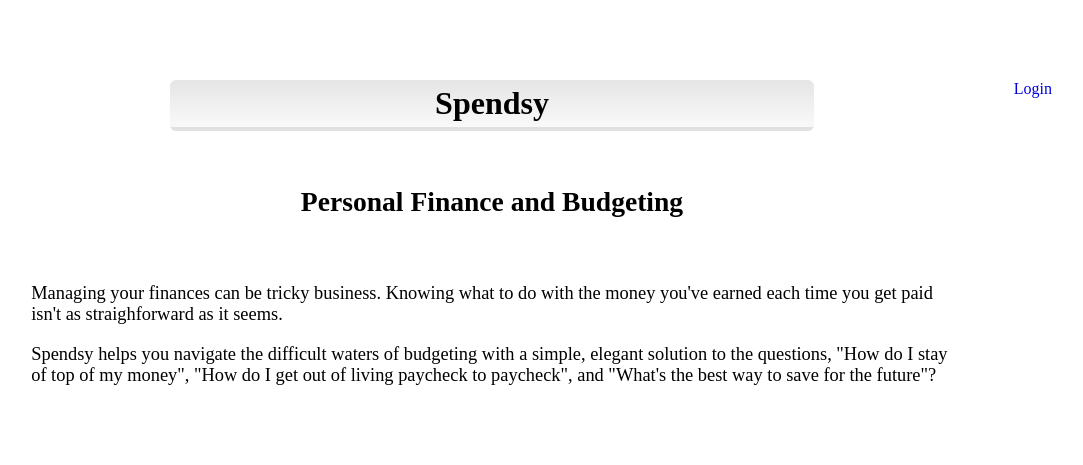
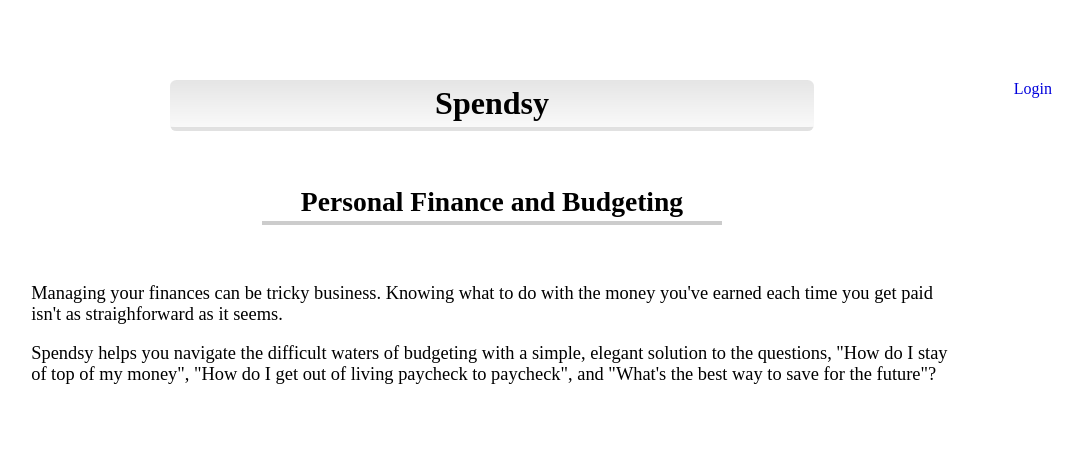
Before and after one commit to cgjonesdev/finance, a Flask app: page / in a window 1280 px wide. Shown: the top 465 px of the page, without its empty margins (148-1231 px from the left). Run offline with Flask 2, Linux system fonts and the light colour scheme; parts of the project's set-up code (start-up, migrations or seed data) failed here and were passed over.

Commit message:
Added styling on home page

```diff
--- a/app/templates/index.html
+++ b/app/templates/index.html
@@ -5,6 +5,10 @@
         <style>
             h1 {
                 margin-top: 2.5em;
+            }
+            h2 {
+                width: 50%;
+                margin: auto;
             }
             #main-heading {
                 text-align: center;
@@ -23,12 +27,12 @@
     <body>
         {% if not logged_in %}<div class="admin-links"><a href="/login">Login</a></div>{% endif %}
         {% if logged_in %}
-            <center><h2><a href="/balance_sheet">Balance Sheet</a></h2></center>
+            <center><h2 style="width:100%"><a href="/balance_sheet">Balance Sheet</a></h2></center><br>
             <div class="admin-links"><a href="/logout">Logout</a></div>
         {% endif %}
         <h1>Spendsy</h1>
         <div id="main">
-            <p><h2 id="main-heading" style="border-bottom: none">Personal Finance and Budgeting</h2></p><br>
+            <p><h2 id="main-heading">Personal Finance and Budgeting</h2></p><br>
             <p>Managing your finances can be tricky business. Knowing what to do with the money you've earned each time you get paid isn't as straighforward as it seems.</p>
             <p>Spendsy helps you navigate the difficult waters of budgeting with a simple, elegant solution to the questions, "How do I stay of top of my money", "How do I get out of living paycheck to paycheck", and "What's the best way to save for the future"?</p>
         </div>
```
